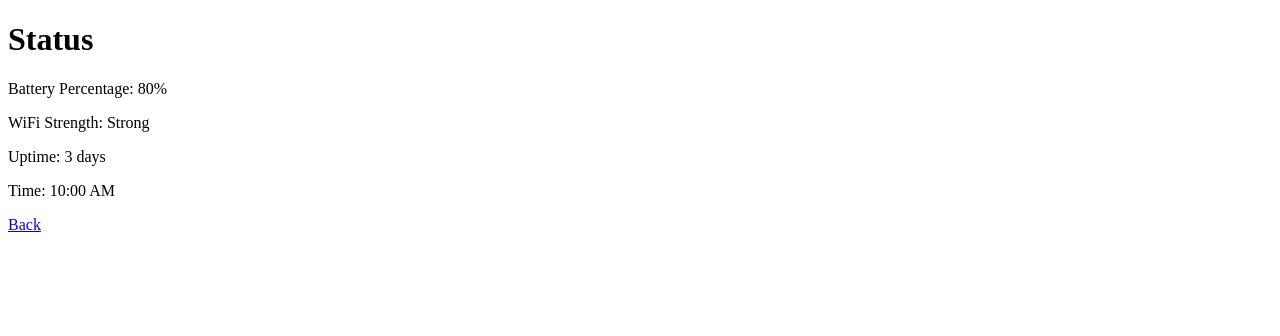
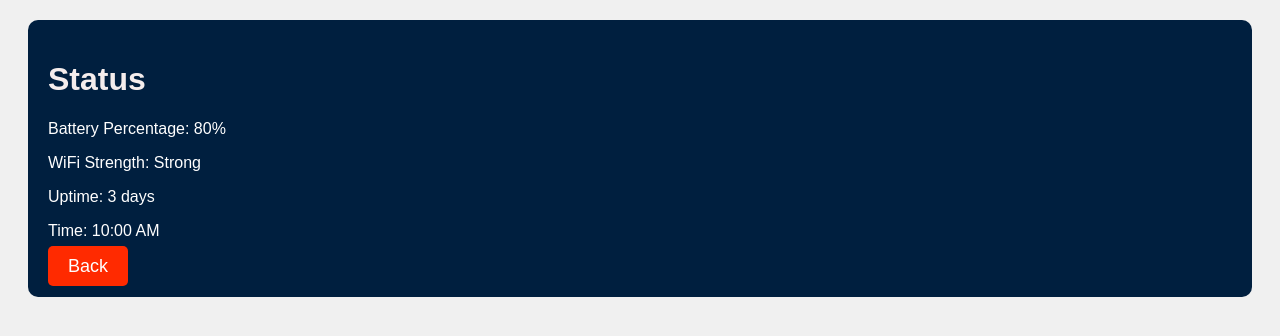
Before and after one commit to grilledbiscuits/Group-5-Design-Project, a Flask app: page /status in a window 1280 px wide. Shown: the top 336 px of the page. Run offline with Flask 3, Linux system fonts and the light colour scheme.

Commit message:
we need more css

```diff
--- a/GUI/static/main.css
+++ b/GUI/static/main.css
@@ -23,8 +23,9 @@ h1 {
 
 .entry {
     height: 50px;
-    width: 10%;
+    width: 200px;
     background-color: powderblue;
+    border-radius: 7px;
 
 }
 
@@ -56,3 +57,15 @@ h1 {
     text-decoration: none;
 
 }
+
+.btn-back {
+    background-color: #ff2a00;
+    color: white;
+    padding: 10px 20px;
+    font-size: 18px;
+    border: none;
+    border-radius: 5px;
+    cursor: pointer;
+    text-decoration: none;
+
+}
--- a/GUI/templates/index.html
+++ b/GUI/templates/index.html
@@ -16,11 +16,11 @@
         <div class="details">
             Number of images = {{images}}<br>
             Start date = {{star_date}}<br>
-            End date = {{end_date}}<br>
+            End date = {{end_date}}<br><br>
         </div>
         Enter the number of images you would like to see:
         <form action="/submit" method="post" class="input-text">
-            <br>
+
             <input type="text" name="user_input" placeholder="Number of images" class="entry">
             <br>
             <br>
--- a/GUI/templates/status.html
+++ b/GUI/templates/status.html
@@ -4,16 +4,19 @@
 <head>
     <meta charset="UTF-8">
     <meta name="viewport" content="width=device-width, initial-scale=1.0">
+    <link rel="stylesheet" href="{{ url_for('static', filename='main.css') }}">
     <title>Status</title>
 </head>
 
 <body>
-    <h1>Status</h1>
-    <p>Battery Percentage: {{ battery_percentage}}</p>
-    <p>WiFi Strength: {{wifi_strength}}</p>
-    <p>Uptime: {{uptime}}</p>
-    <p>Time: {{time_of_day}}</p>
-    <a href="/">Back</a>
+    <div class="block">
+        <h1>Status</h1>
+        <p>Battery Percentage: {{ battery_percentage}}</p>
+        <p>WiFi Strength: {{wifi_strength}}</p>
+        <p>Uptime: {{uptime}}</p>
+        <p>Time: {{time_of_day}}</p>
+        <a href="/" class="btn-back">Back</a>
+    </div>
 </body>
 
 </html>
```
Also changed, not shown: GUI/templates/results.html (+6 -3 lines).
